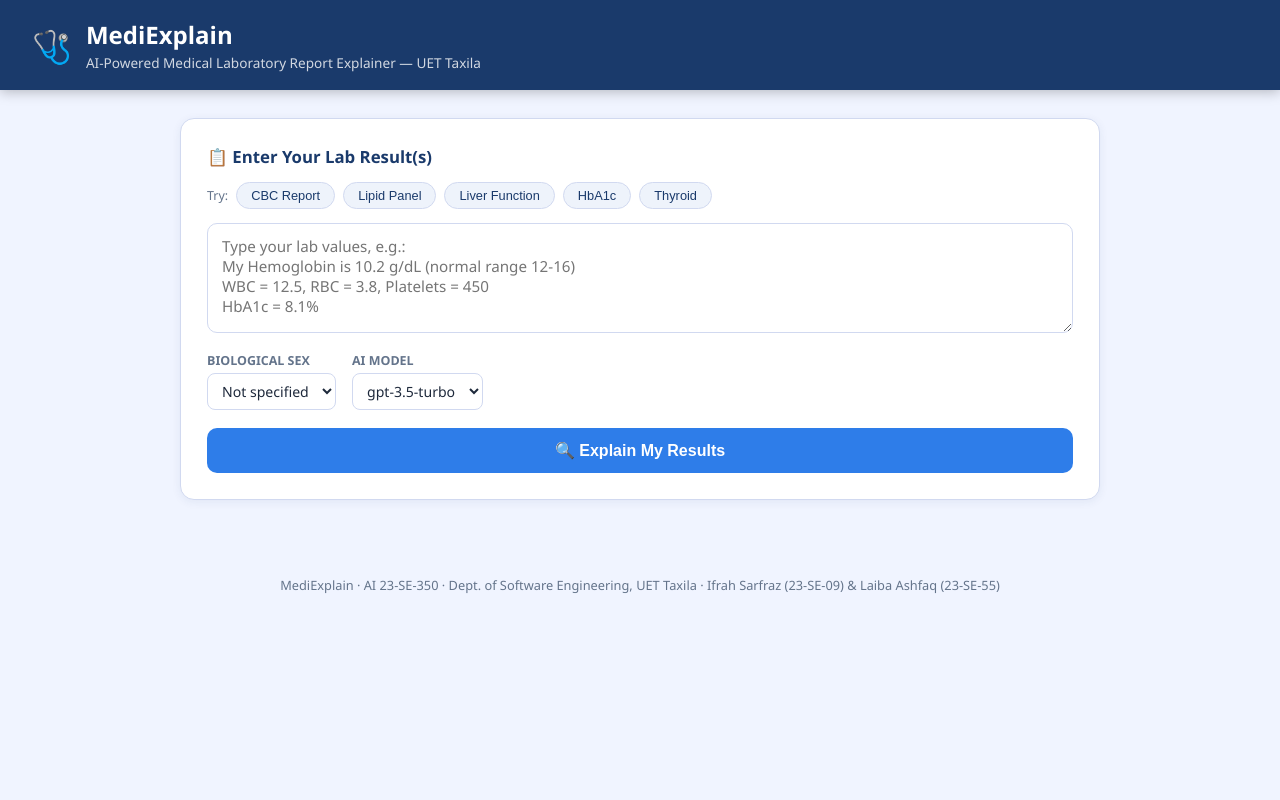
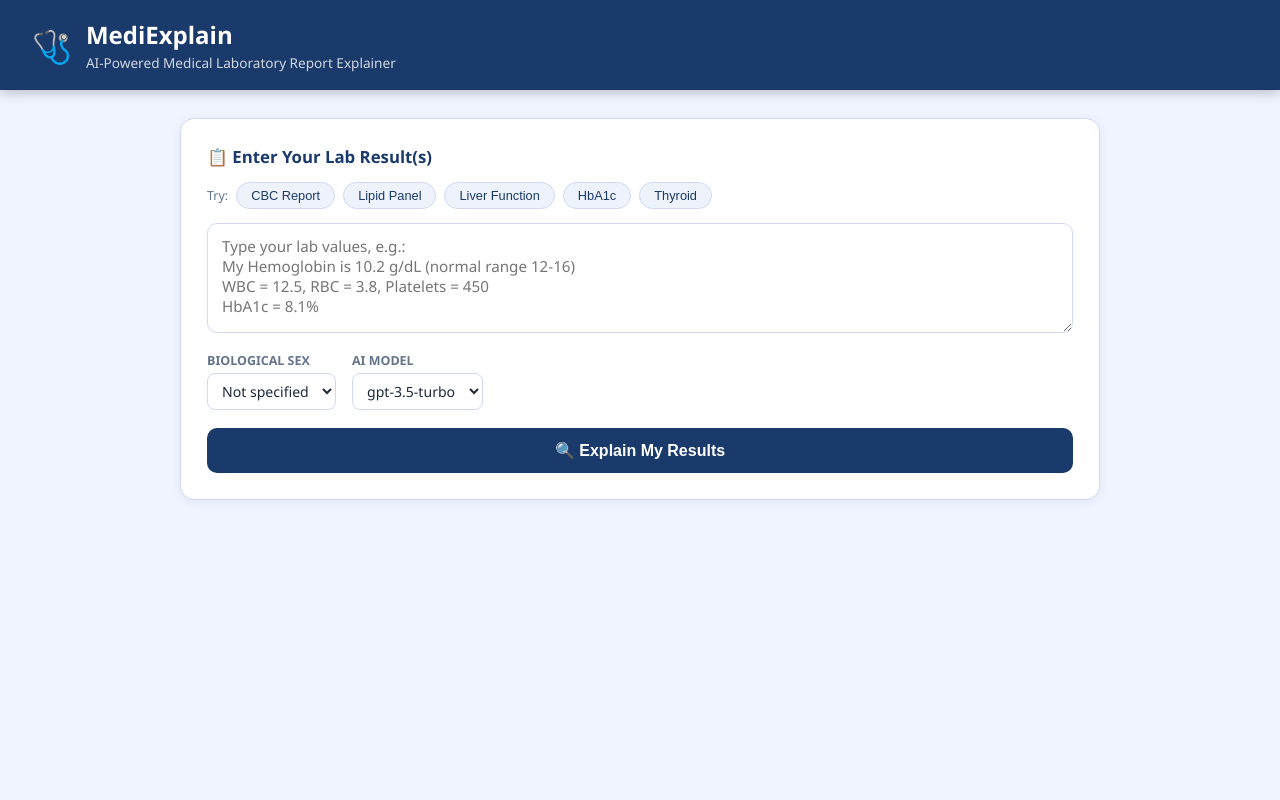
Before and after one commit to laiba-Ashfaq/MediExplain, a Flask app: page / in a window 1280 px wide. Run offline with Flask 3, Linux system fonts and the light colour scheme.

Commit message:
Update index.html

```diff
--- a/templates/index.html
+++ b/templates/index.html
@@ -6,7 +6,7 @@
   <title>MediExplain — AI Medical Report Assistant</title>
   <script src="https://cdn.jsdelivr.net/npm/marked/marked.min.js"></script>
   <style>
-    :root{--primary:#1a3a6b;--accent:#2e7de9;--bg:#f0f4ff;--card:#ffffff;--border:#d1d9f0;--text:#1e293b;--muted:#64748b;}
+    :root{--primary:#1a3a6b;--accent:#1a3a6b;--bg:#f0f4ff;--card:#ffffff;--border:#d1d9f0;--text:#1e293b;--muted:#64748b;}
     *{box-sizing:border-box;margin:0;padding:0;}
     body{font-family:'Segoe UI',system-ui,sans-serif;background:var(--bg);color:var(--text);min-height:100vh;}
     header{background:var(--primary);color:#fff;padding:18px 32px;display:flex;align-items:center;gap:14px;box-shadow:0 2px 12px rgba(0,0,0,.25);}
@@ -53,7 +53,7 @@
 <body>
 <header>
   <div class="logo">🩺</div>
-  <div><h1>MediExplain</h1><p>AI-Powered Medical Laboratory Report Explainer — UET Taxila</p></div>
+  <div><h1>MediExplain</h1><p>AI-Powered Medical Laboratory Report Explainer </p></div>
 </header>
 <div class="container">
   <div class="card">
@@ -90,7 +90,6 @@ HbA1c = 8.1%"></textarea>
   </div>
   <div id="out"></div>
 </div>
-<footer>MediExplain · AI 23-SE-350 · Dept. of Software Engineering, UET Taxila · Ifrah Sarfraz (23-SE-09) &amp; Laiba Ashfaq (23-SE-55)</footer>
 <script>
 const EX=[
   "My CBC: Hemoglobin = 10.2 g/dL, WBC = 12.5, Platelets = 450\nNormal ranges: Hgb 12-16, WBC 4.5-11, Platelets 150-400",
```
